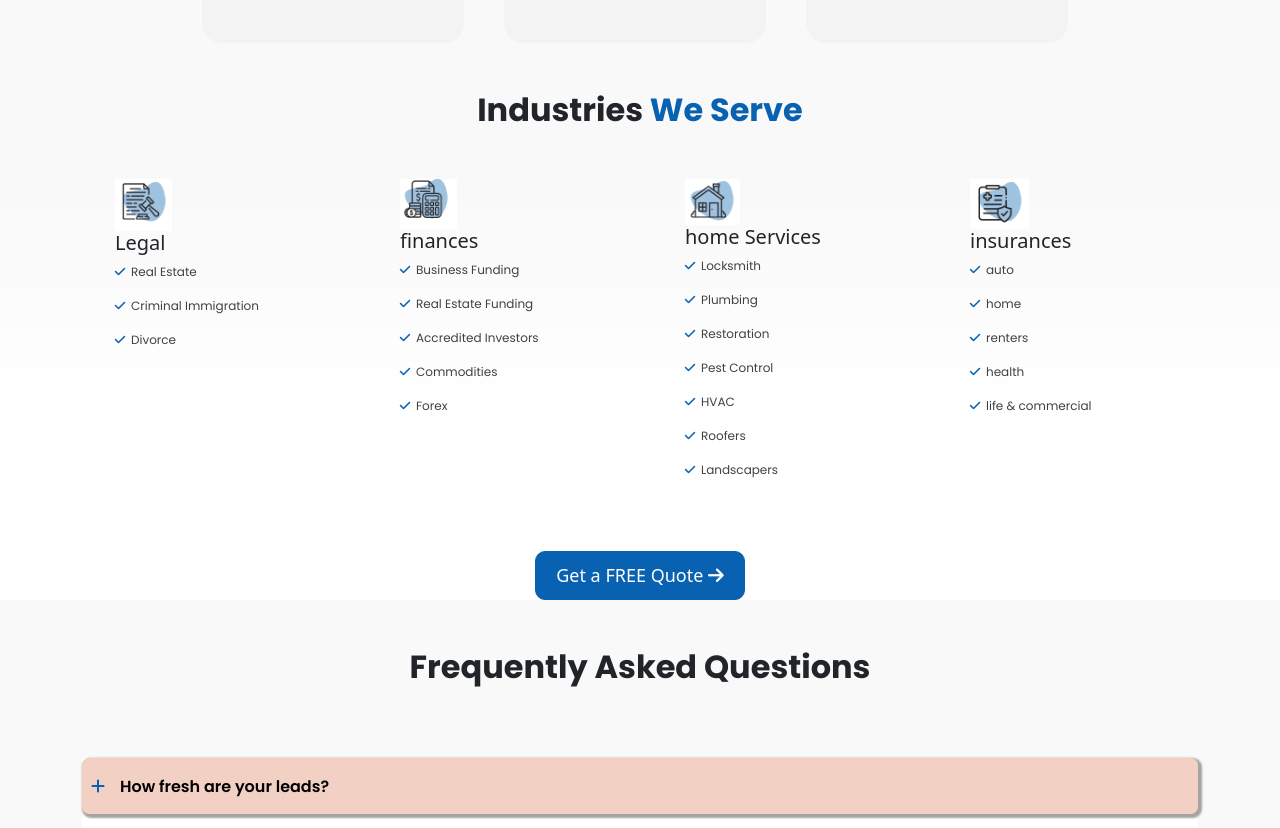
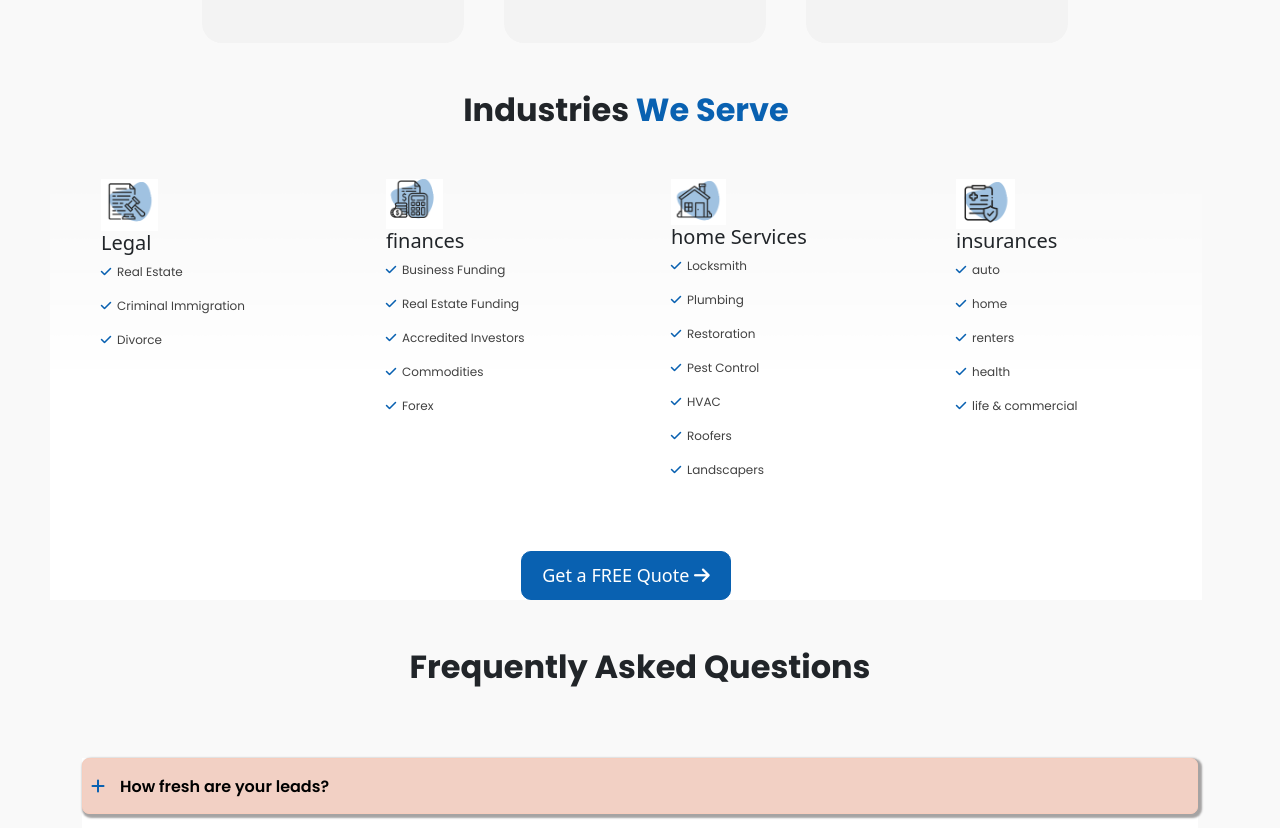
Before and after one commit to sabi-k/live-callz, a plain HTML site: page index.html in a window 1280 px wide. Shown: the part 3497-4325 px from the top of the page. Drawn offline with nearby package versions, Linux system fonts and the light colour scheme.

Commit message:
Update style.css

```diff
--- a/css/style.css
+++ b/css/style.css
@@ -418,6 +418,8 @@ h1 h2 h3 h4 h5 p ul{
     background-position: top 0;
     background-repeat: no-repeat;
     background-size: cover;
+    width: 90%;
+    margin-left: 50px;
 }
 .servec h2{
     margin-bottom: 50px;
```
